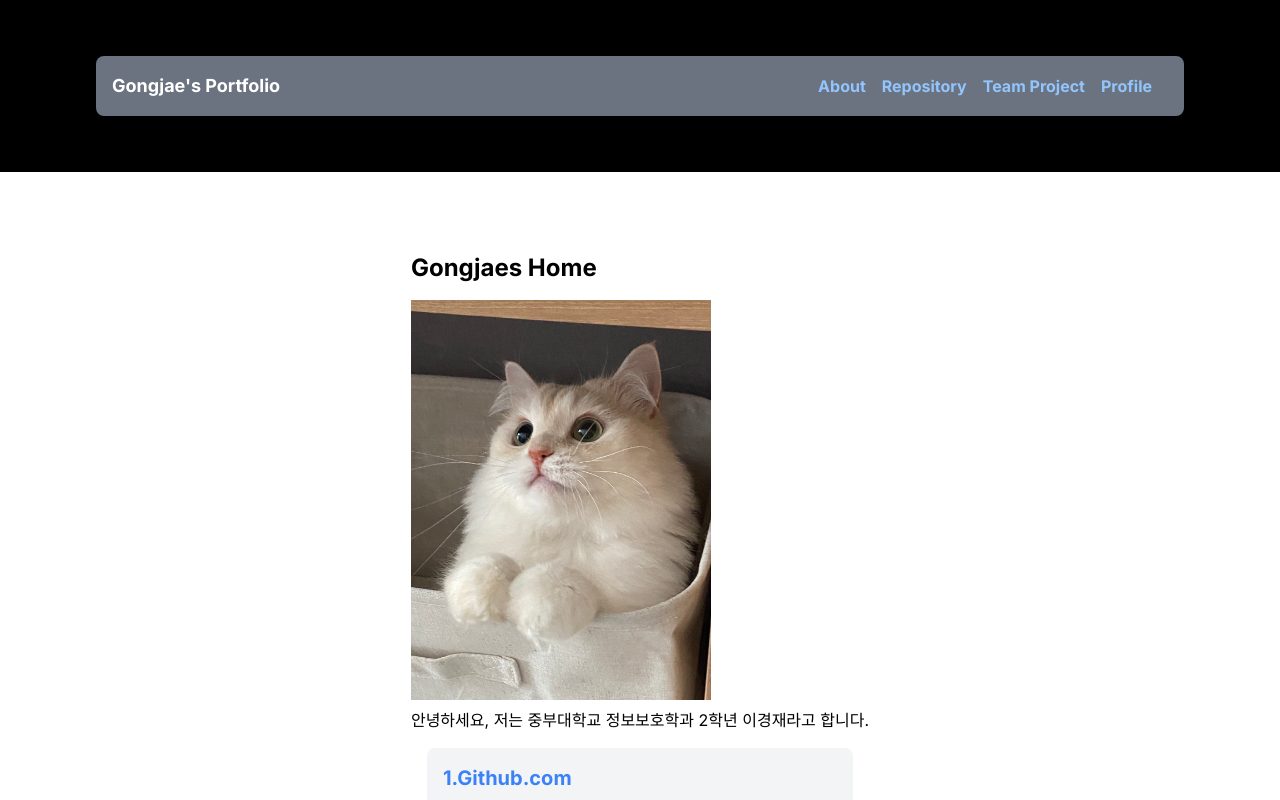
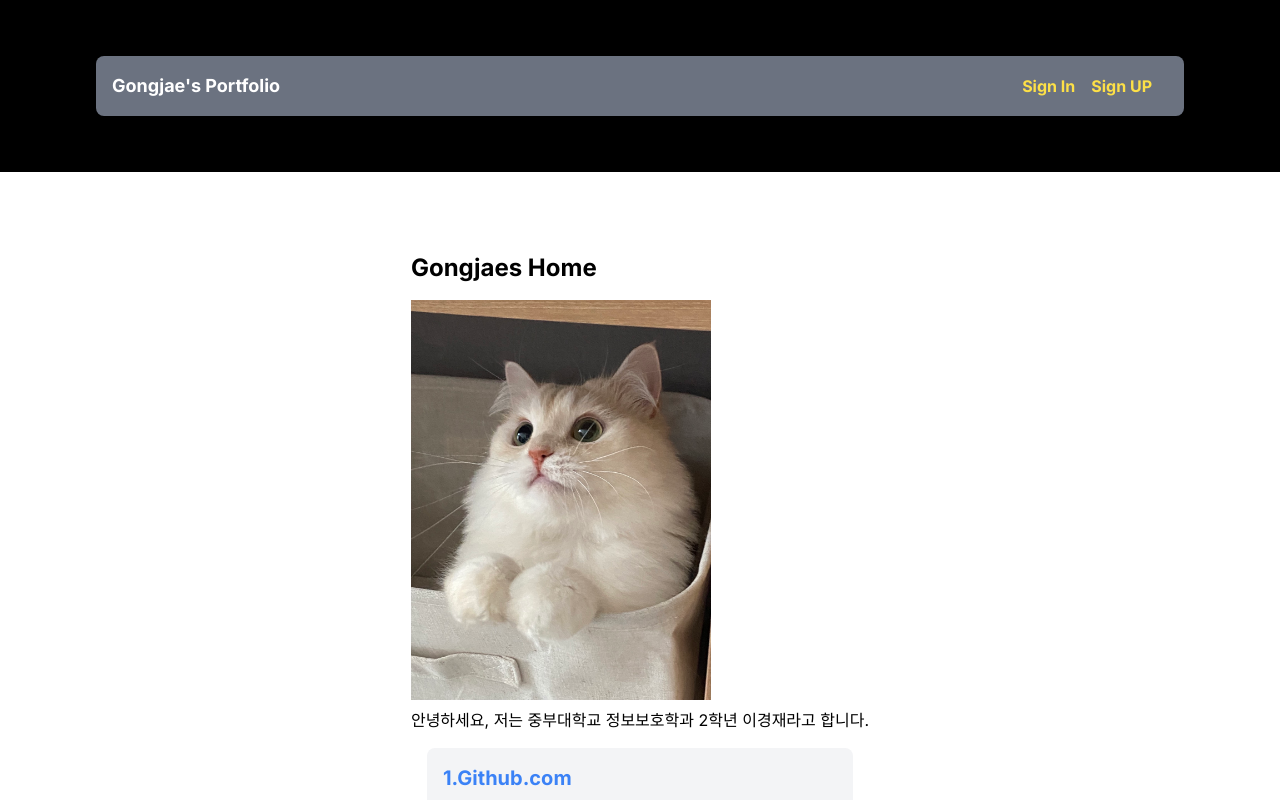
Before and after one commit to gongjae/portfolio, a Next.js app: page / in a window 1280 px wide. Shown: the top 800 px of the page. Built offline with nearby package versions, Linux system fonts and the light colour scheme; no server answers.

Commit message:
포트폴리오 2st

```diff
--- a/components/Header.jsx
+++ b/components/Header.jsx
@@ -17,6 +17,24 @@ const Header = () => {
               <div></div>
             </div>
             <div className="flex items-center font-bold">
+              {!userId ? (
+                //로그인이 안된 경우
+                <>
+                  <Link
+                    href="/sign-in"
+                    className="text-yellow-300 hover:text-white mr-4"
+                  >
+                    Sign In
+                  </Link>
+                  <Link
+                    href="/sign-up"
+                    className="text-yellow-300 hover:text-white mr-4"
+                  >
+                    Sign UP
+                  </Link>
+                </>
+              ) : (
+                //로그인된 경우
                 <>
                   <Link
                     href="/about"
@@ -47,6 +65,7 @@ const Header = () => {
                     <UserButton afterSignOutUrl="/" />
                   </div>
                 </>
+              )}
             </div>
           </div>
         </div>
```
Lines whose indentation alone changed are shown as unchanged.
